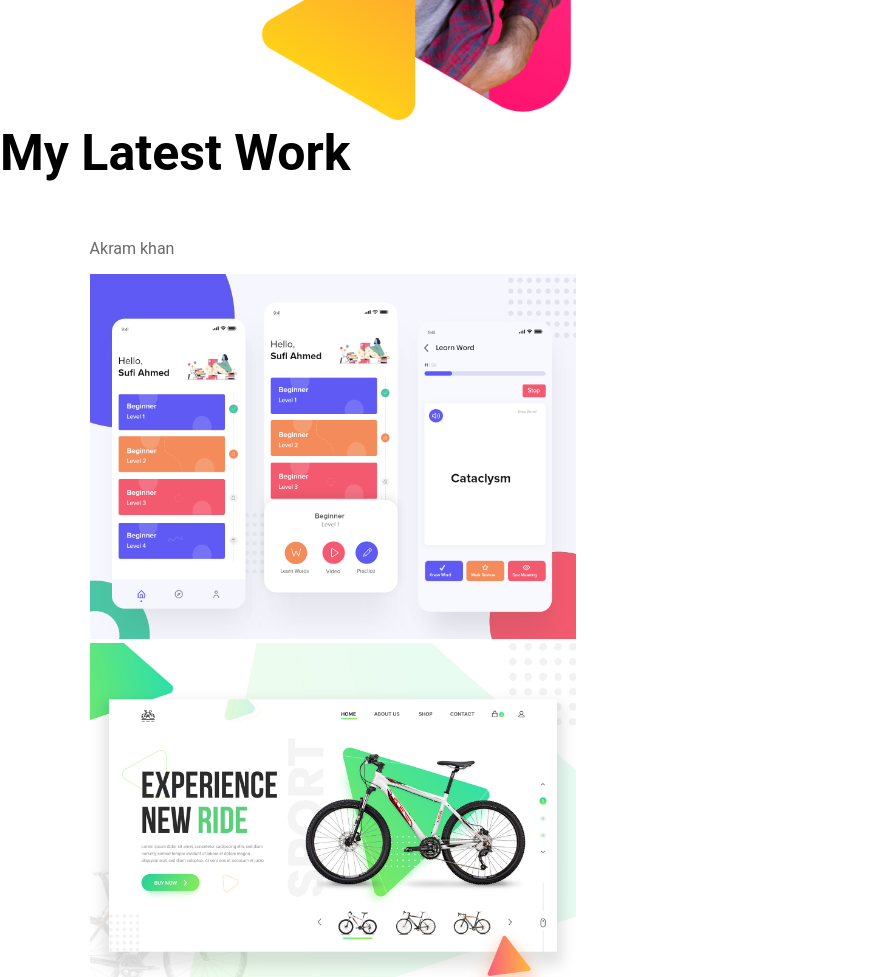
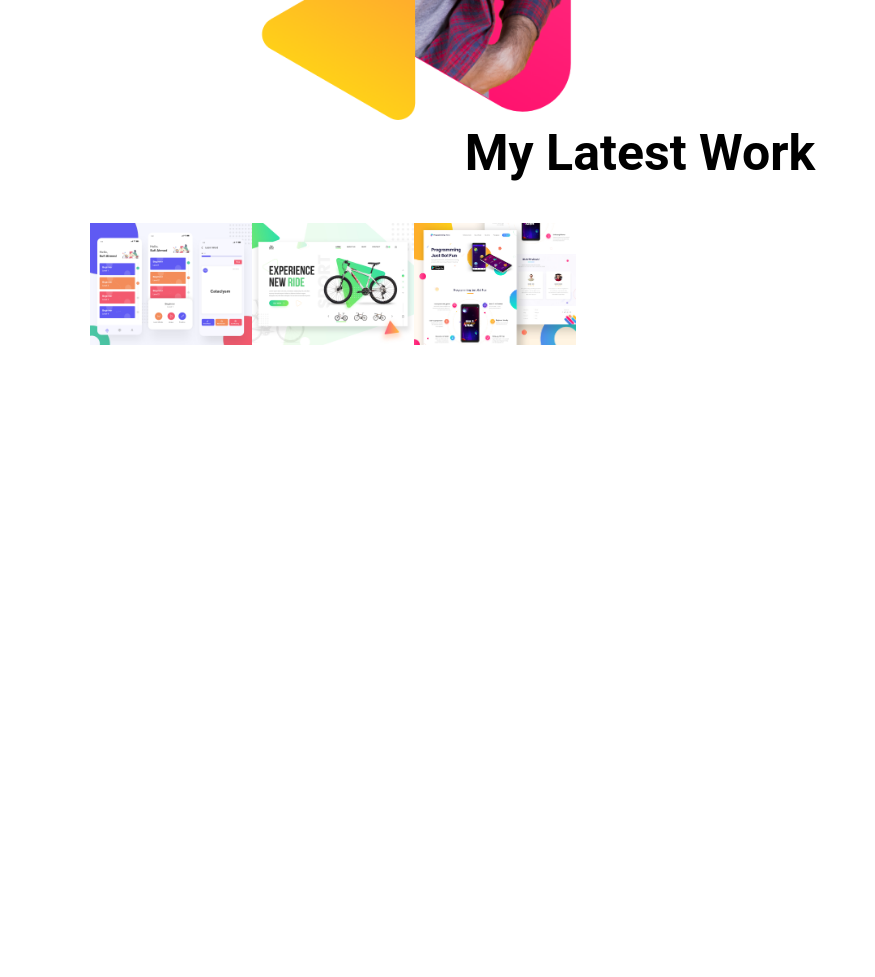
Before and after one commit to akram9704/personal-website, a plain HTML site: page index.html in a window 1280 px wide. Shown: the part 1020-1997 px from the top of the page, without its empty margins (0-875 px from the left). After the commit the page ends 1644 px from the top, so only its background shows below. Drawn offline with Linux system fonts and the light colour scheme.

Commit message:
Problem with positions

```diff
--- a/index.html
+++ b/index.html
@@ -42,10 +42,11 @@
 <section class="latest-work-banner">
     <h1>My Latest Work</h1>
 <div class="half-width latest-work-banner">
-    <p>Akram khan</p>
-    <img src="images/latest-work/work-1.png" alt="">
-    <img src="images/latest-work/work-2.jpg" alt="">
-    <img src="images/latest-work/work-3.jpg" alt="">
+    <div class="image-align"><img src="images/latest-work/work-1.png" alt=""></div>
+
+    <div class="image-align"><img src="images/latest-work/work-2.jpg" alt=""></div>
+
+    <div class="image-align"><img src="images/latest-work/work-3.jpg" alt=""></div>
 </div>
 </section>
 
--- a/style.css
+++ b/style.css
@@ -18,6 +18,7 @@ p{
 section{
     height: 500px;
     width: 100%;
+    clear: both;
 }
 
 .half-width{
@@ -53,9 +54,15 @@ section{
 .latest-work-banner{
     background-image: url(images/latest-work-bg.png);
     background-repeat: no-repeat;
+    text-align:center;
 }
 
-.latest-work-banner{
-    clear: both;
-    background-color: red;
+.image-align{
+    width: 33.33%;
+    float: left;
+
 }
+
+.image-align img{
+    height:100%;
+}
```
